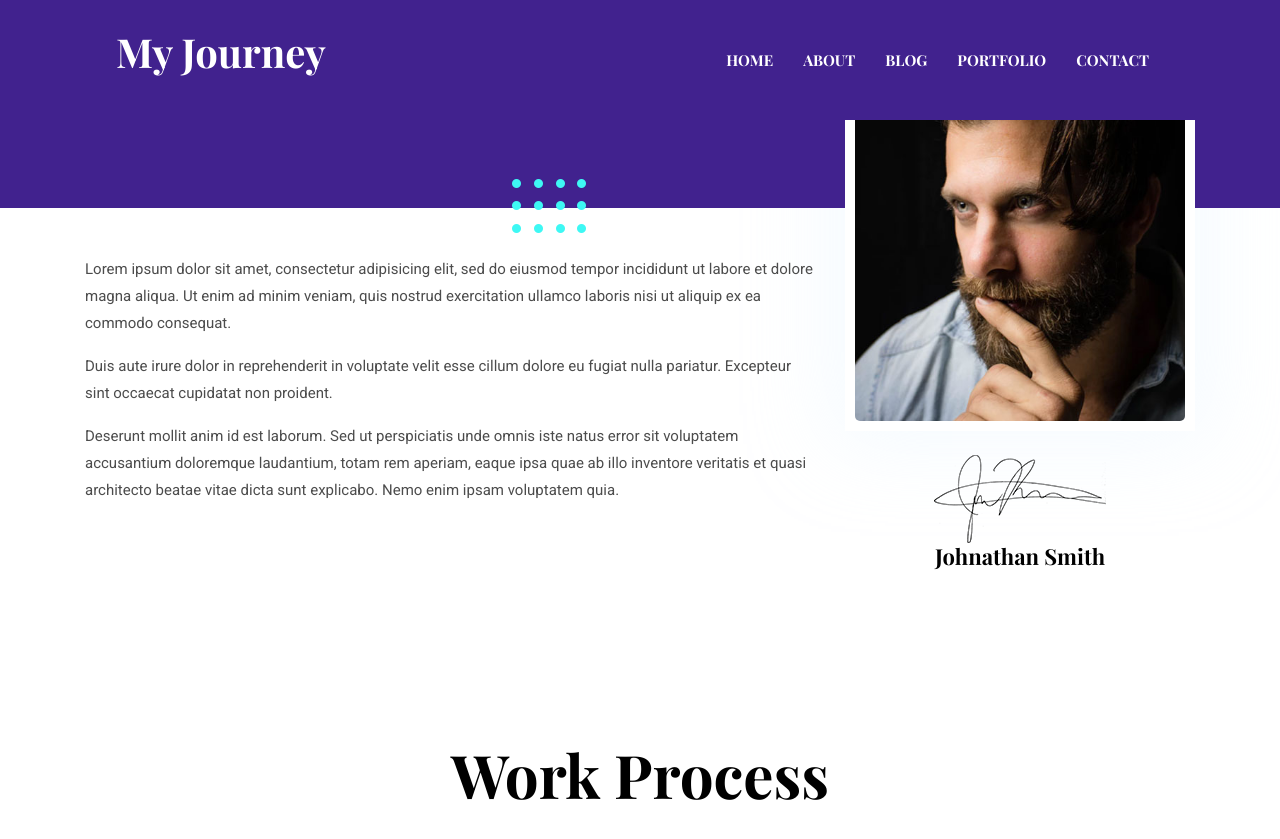
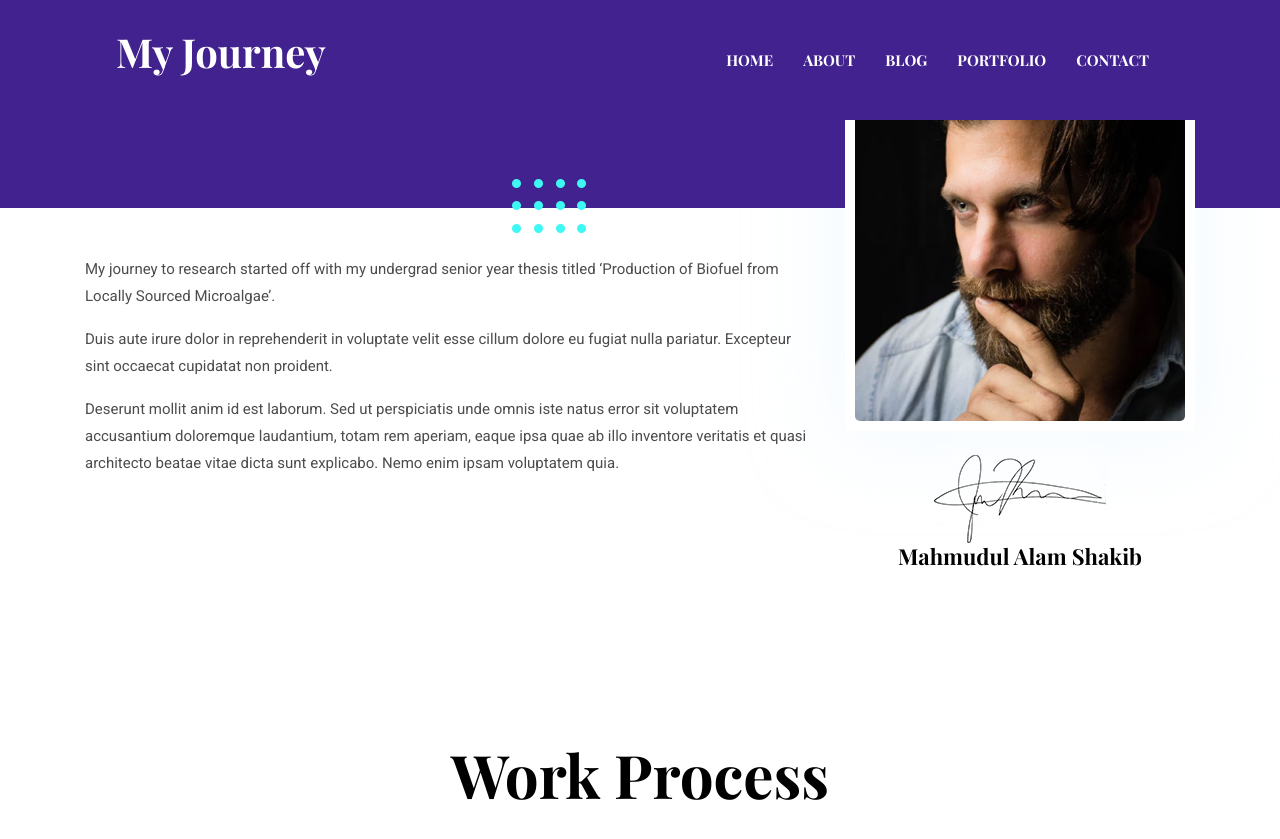
Before and after one commit to shakib1490/shakib1490.github.io, a Jekyll site: the page built from _pages/about.md, in a window 1280 px wide and 900 px high, scrolled down 316 px. Shown: the top 839 px of the window. Built offline with Jekyll 4.4.1, drawn with Linux system fonts in a browser that asks for light colours.

Commit message:
Update about.md

```diff
--- a/_pages/about.md
+++ b/_pages/about.md
@@ -1,14 +1,12 @@
 ---
 layout: about
 title: About Me
-author: Johnathan Smith
+author: Mahmudul Alam Shakib
 image: assets/images/about/author.jpg
 signature: assets/images/about/signature.png
 ---
 
-Lorem ipsum dolor sit amet, consectetur adipisicing elit, sed do eiusmod tempor incididunt ut labore et
-dolore magna aliqua. Ut enim ad minim veniam, quis nostrud exercitation ullamco laboris nisi ut aliquip ex ea
-commodo consequat.
+My journey to research started off with my undergrad senior year thesis titled 'Production of Biofuel from Locally Sourced Microalgae'.
 
 Duis aute irure dolor in reprehenderit in voluptate velit esse cillum dolore eu fugiat nulla pariatur.
 Excepteur sint occaecat cupidatat non proident.
```
